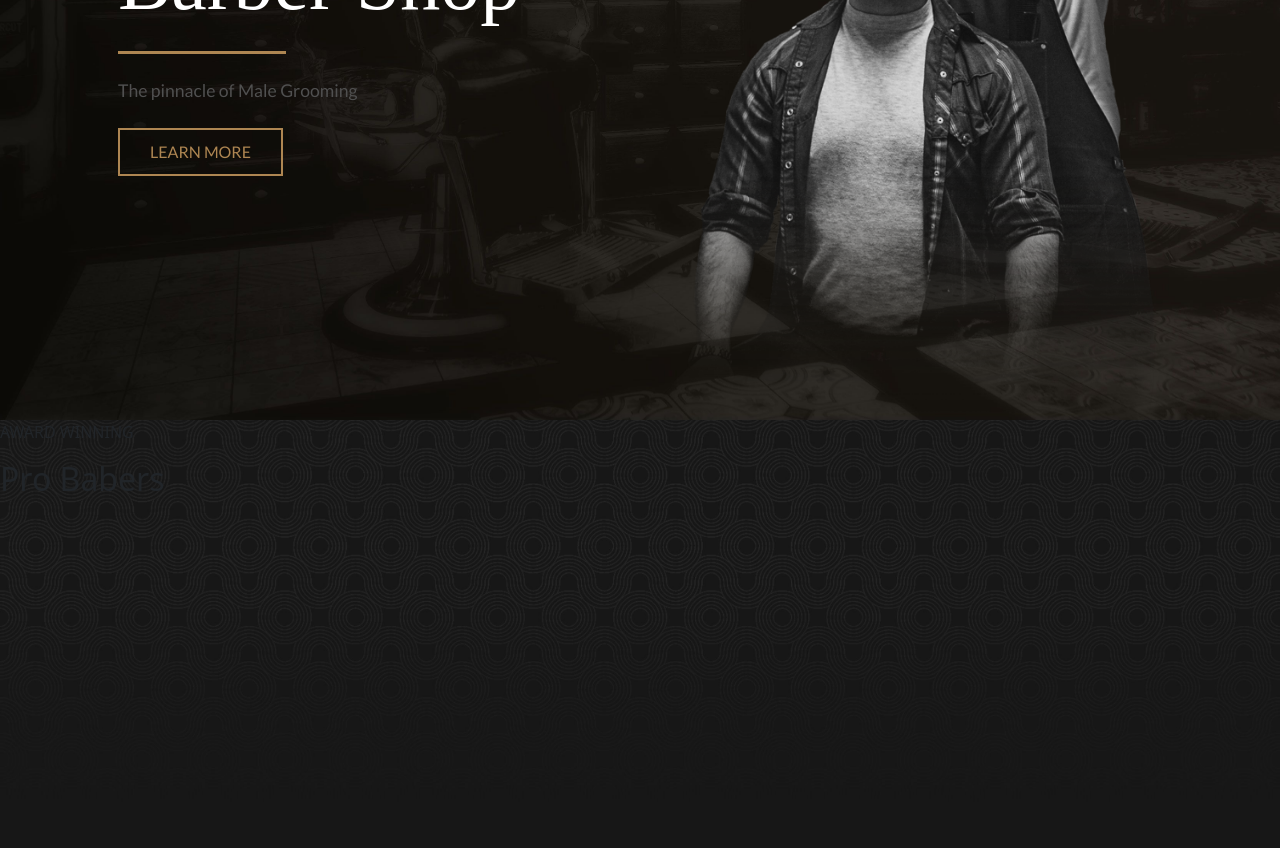
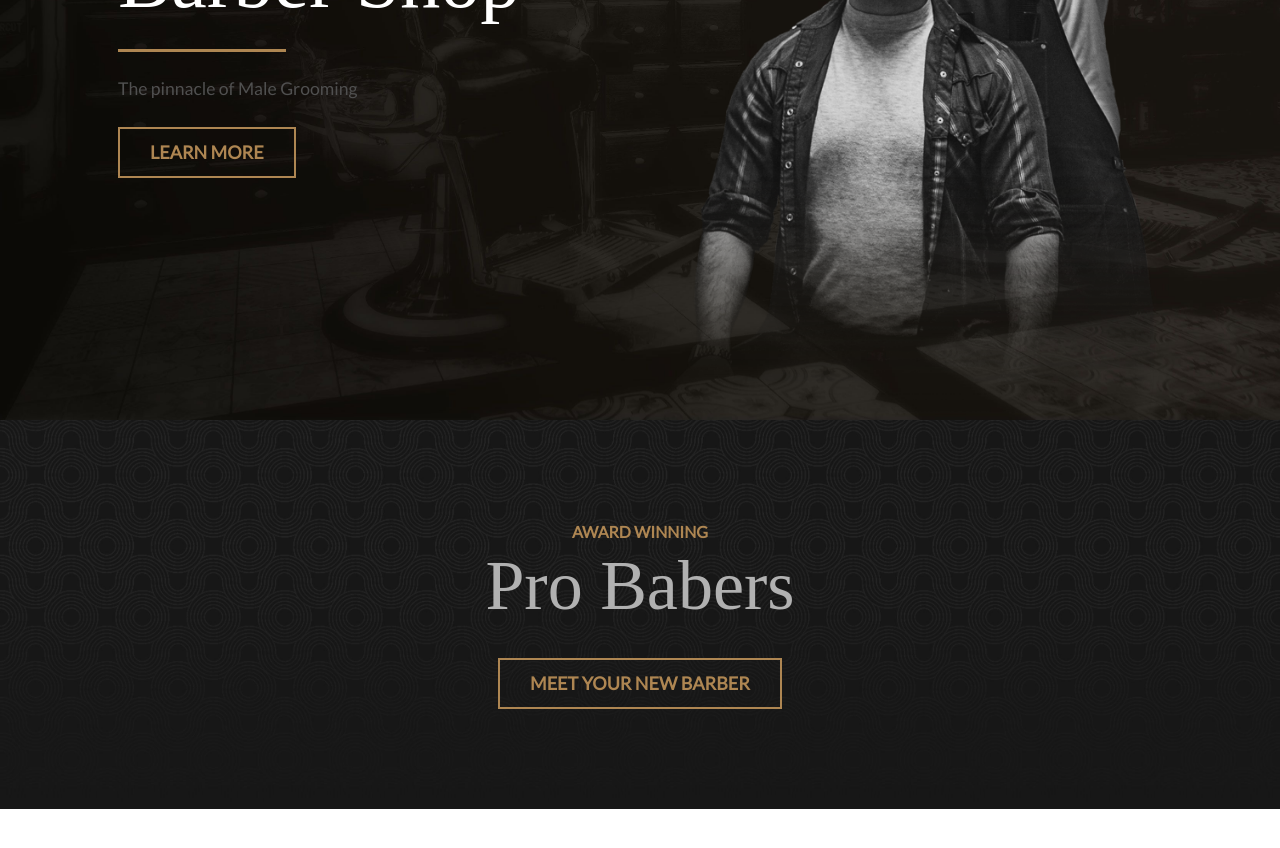
Before and after one commit to AngeloLista/proj-html-vuejs, a Vue app: page / in a window 1280 px wide. Shown: the part 380-1228 px from the top of the page. After the commit the page ends 1189 px from the top, so only its background shows below. Built offline with nearby package versions, Linux system fonts and the light colour scheme; a small style sheet from the web is missing.

Commit message:
created 'meet your barber' mini section

```diff
--- a/src/assets/scss/_vars.scss
+++ b/src/assets/scss/_vars.scss
@@ -6,3 +6,4 @@
 $driftwood: #ae8652;
 $driftwood-hover: #926a34;
 $emperor: #505050;
+$silver-chalice: #b1b1b1;
--- a/src/components/ButtonLink.vue
+++ b/src/components/ButtonLink.vue
@@ -17,6 +17,9 @@
   padding: 10px 30px;
   text-decoration: none;
   color: $driftwood;
+  text-transform: uppercase;
+  font-weight: bold;
+  font-size: 18px;
   &:hover {
     color: $driftwood-hover;
     border: 2px solid $driftwood-hover;
--- a/src/components/Main.vue
+++ b/src/components/Main.vue
@@ -1,22 +1,42 @@
 <template>
   <main>
-    <section id="award-winning">
-      <p>AWARD WINNING</p>
+    <section id="award-winning" class="d-flex flex-column align-items-center">
+      <span>AWARD WINNING</span>
       <h2>Pro Babers</h2>
+      <ButtonLink text="meet your new barber" />
     </section>
   </main>
 </template>
 
 <script>
+import ButtonLink from "./ButtonLink.vue";
 export default {
   name: "Main",
+  components: {
+    ButtonLink,
+  },
 };
 </script>
 
 <style scoped lang="scss">
-#award-winning {
-  background-image: url("../assets/img/avadabarbers-about-introbackground.jpg");
-  background-size: cover;
-  height: 600px;
+@import "../assets/scss/_vars.scss";
+main {
+  font-family: $lato;
+  #award-winning {
+    background-image: url("../assets/img/avadabarbers-about-introbackground.jpg");
+    background-size: cover;
+    padding: 100px 0;
+    span {
+      color: $driftwood;
+      font-weight: bold;
+      display: block;
+    }
+    h2 {
+      font-family: $abril;
+      font-size: 70px;
+      color: $silver-chalice;
+      margin-bottom: 1.9rem;
+    }
+  }
 }
 </style>
```
Also changed, not shown: 6 other files (tests, documents, lock files or other folders).
